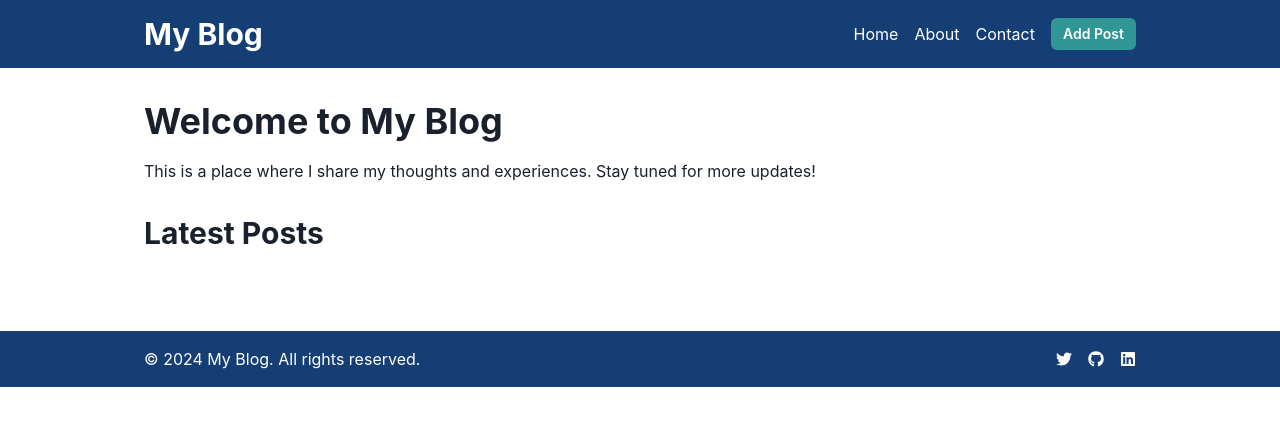
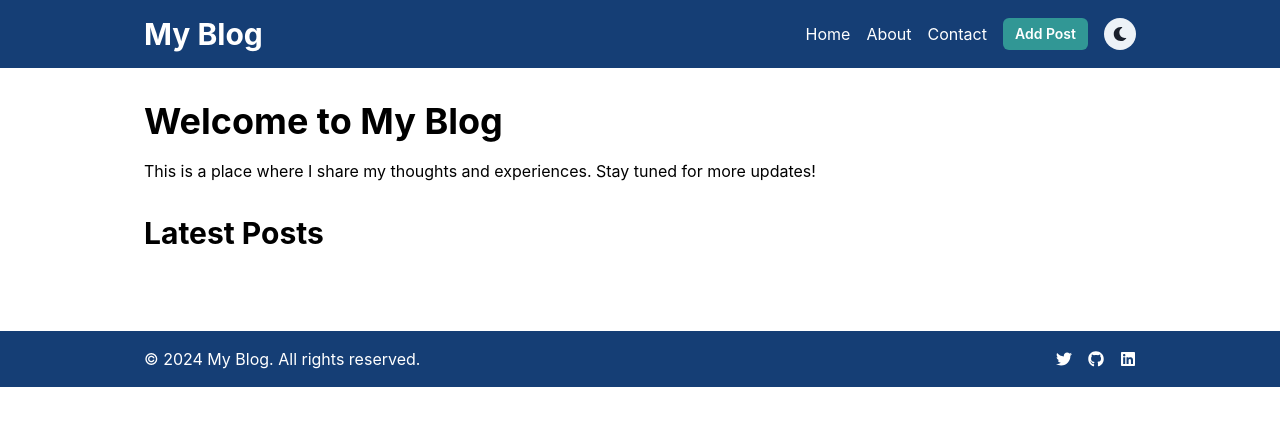
Before and after one commit to GPT-Engineer-App-Dev/tranquil-tidings, a React (Vite) app: page / in a window 1280 px wide. Shown: the top 426 px of the page. Built offline with nearby package versions, Linux system fonts and the light colour scheme.

Commit message:
Implement dark mode feature with toggle switch and persistent user preference.

```diff
--- a/src/App.jsx
+++ b/src/App.jsx
@@ -1,15 +1,19 @@
 import { Route, BrowserRouter as Router, Routes } from "react-router-dom";
 import Index from "./pages/Index.jsx";
 import AddPost from "./pages/AddPost.jsx"; // Import the new AddPost component
+import { ColorModeScript } from "@chakra-ui/react"; // Import ColorModeScript
 
 function App() {
   return (
+    <>
+      <ColorModeScript />
       <Router>
         <Routes>
           <Route exact path="/" element={<Index />} />
           <Route path="/add-post" element={<AddPost />} /> {/* Add the new route */}
         </Routes>
       </Router>
+    </>
   );
 }
 
--- a/src/main.jsx
+++ b/src/main.jsx
@@ -1,7 +1,12 @@
 import React from "react";
 import ReactDOM from "react-dom/client";
 import App from "./App.jsx";
-import { ChakraProvider, extendTheme } from "@chakra-ui/react";
+import { ChakraProvider, extendTheme, ColorModeScript } from "@chakra-ui/react"; // Import ColorModeScript
+
+const config = {
+  initialColorMode: "light",
+  useSystemColorMode: false,
+};
 
 const colors = {
   brand: {
@@ -11,11 +16,12 @@ const colors = {
   },
 };
 
-const theme = extendTheme({ colors });
+const theme = extendTheme({ config, colors });
 
 ReactDOM.createRoot(document.getElementById("root")).render(
   <React.StrictMode>
     <ChakraProvider theme={theme}>
+      <ColorModeScript initialColorMode={theme.config.initialColorMode} />
       <App />
     </ChakraProvider>
   </React.StrictMode>
--- a/src/pages/Index.jsx
+++ b/src/pages/Index.jsx
@@ -1,10 +1,13 @@
-import { Box, Container, Flex, Heading, Text, VStack, Link, HStack, Spacer, Button } from "@chakra-ui/react";
-import { FaTwitter, FaGithub, FaLinkedin } from "react-icons/fa";
+import { Box, Container, Flex, Heading, Text, VStack, Link, HStack, Spacer, Button, useColorMode, useColorModeValue, IconButton } from "@chakra-ui/react";
+import { FaTwitter, FaGithub, FaLinkedin, FaSun, FaMoon } from "react-icons/fa";
 import { useEffect, useState } from "react";
 import { Link as RouterLink } from "react-router-dom";
 
 const Index = () => {
   const [posts, setPosts] = useState([]);
+  const { colorMode, toggleColorMode } = useColorMode();
+  const bg = useColorModeValue("white", "gray.800");
+  const color = useColorModeValue("black", "white");
 
   useEffect(() => {
     const storedPosts = JSON.parse(localStorage.getItem("posts")) || [];
@@ -12,9 +15,9 @@ const Index = () => {
   }, []);
 
   return (
-    <Box>
+    <Box bg={bg} color={color} minH="100vh">
       {/* Navigation Bar */}
-      <Box as="nav" bg="brand.800" color="white" py={4}>
+      <Box as="nav" bg={useColorModeValue("brand.800", "gray.900")} color="white" py={4}>
         <Container maxW="container.lg">
           <Flex align="center">
             <Heading as="h1" size="lg">My Blog</Heading>
@@ -24,6 +27,13 @@ const Index = () => {
               <Link as={RouterLink} to="#about" color="white">About</Link>
               <Link as={RouterLink} to="#contact" color="white">Contact</Link>
               <Button as={RouterLink} to="/add-post" colorScheme="teal" size="sm">Add Post</Button>
+              <IconButton
+                icon={colorMode === "light" ? <FaMoon /> : <FaSun />}
+                isRound
+                size="sm"
+                onClick={toggleColorMode}
+                aria-label="Toggle Dark Mode"
+              />
             </HStack>
           </Flex>
         </Container>
@@ -52,7 +62,7 @@ const Index = () => {
       </Container>
 
       {/* Footer */}
-      <Box as="footer" bg="brand.800" color="white" py={4} mt={8}>
+      <Box as="footer" bg={useColorModeValue("brand.800", "gray.900")} color="white" py={4} mt={8}>
         <Container maxW="container.lg">
           <Flex align="center" justify="space-between">
             <Text>&copy; {new Date().getFullYear()} My Blog. All rights reserved.</Text>
```
Lines whose indentation alone changed are shown as unchanged.
